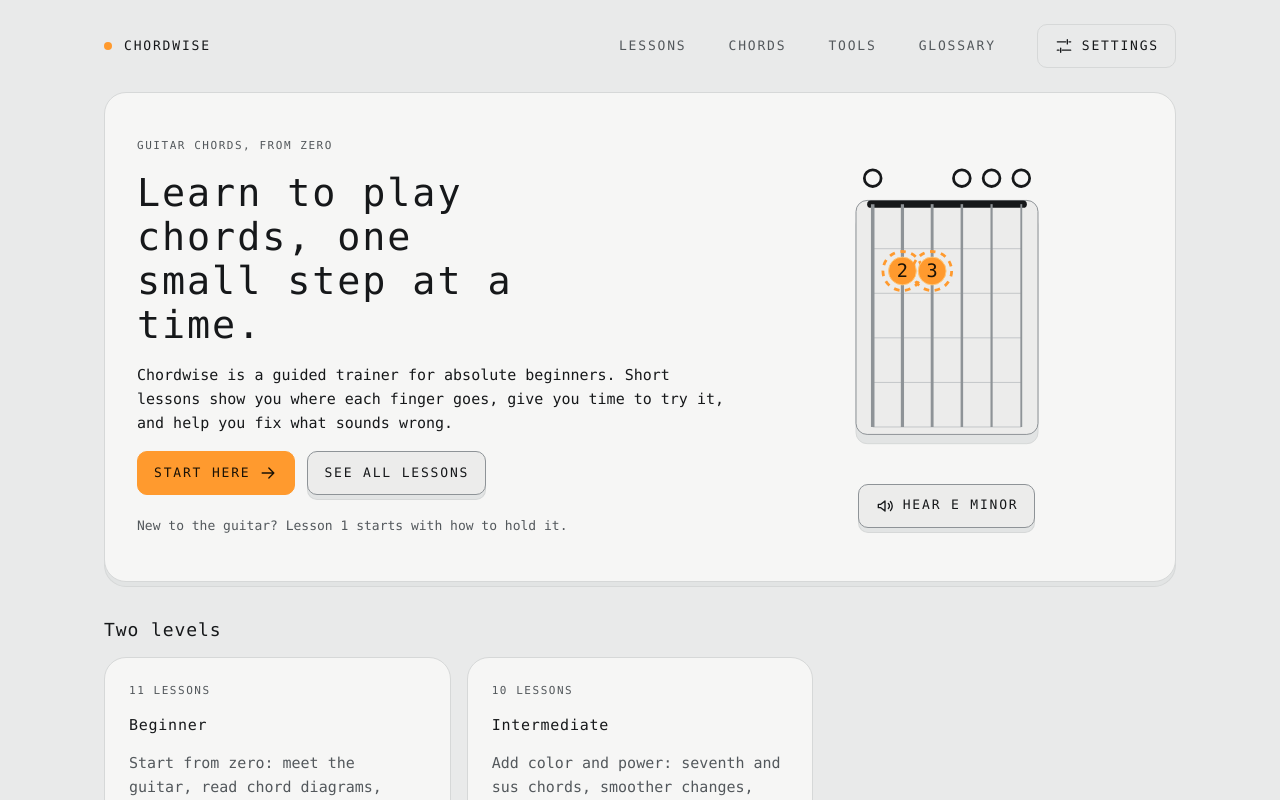
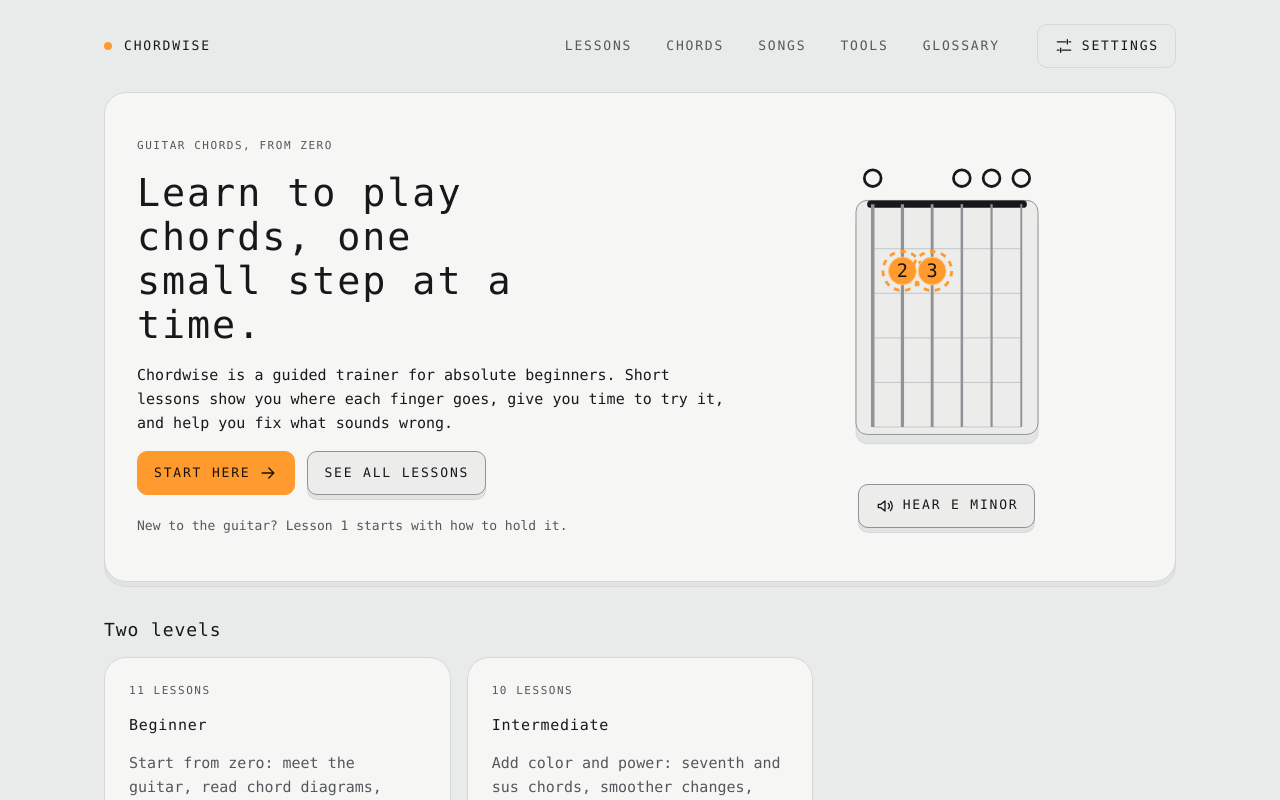
Before and after one commit to jacksonfdam/chordwise, a React (Vite) app: page / in a window 1280 px wide. Shown: the top 800 px of the page. Built offline with nearby package versions, Linux system fonts and the light colour scheme.

Commit message:
feat: add songs to the routes and navigation

```diff
--- a/src/components/Layout/Layout.module.css
+++ b/src/components/Layout/Layout.module.css
@@ -54,7 +54,7 @@
 
 .navList {
   display: grid;
-  grid-template-columns: repeat(4, 1fr);
+  grid-template-columns: repeat(5, minmax(0, 1fr));
   gap: var(--s1);
 }
 
@@ -67,7 +67,7 @@
   border-radius: var(--radius-sm);
   color: var(--ink);
   font-size: var(--text-xs);
-  letter-spacing: var(--track);
+  letter-spacing: var(--track-tight);
   text-decoration: none;
   text-transform: uppercase;
 }
@@ -128,7 +128,8 @@
   }
 
   .navLink {
-    padding: 0 var(--s4);
+    padding: 0 var(--s3);
     font-size: var(--text-sm);
+    letter-spacing: var(--track);
   }
 }
--- a/src/components/Layout/Layout.tsx
+++ b/src/components/Layout/Layout.tsx
@@ -6,6 +6,7 @@ import styles from "./Layout.module.css";
 const NAV_ITEMS = [
   { to: "/lessons", label: "Lessons" },
   { to: "/chords", label: "Chords" },
+  { to: "/songs", label: "Songs" },
   { to: "/tools", label: "Tools" },
   { to: "/glossary", label: "Glossary" },
 ] as const;
--- a/src/routes.tsx
+++ b/src/routes.tsx
@@ -6,6 +6,7 @@ const Home = lazy(() => import("./pages/Home"));
 const LessonList = lazy(() => import("./pages/LessonList"));
 const LessonPlayer = lazy(() => import("./pages/LessonPlayer"));
 const ChordLibrary = lazy(() => import("./pages/ChordLibrary"));
+const SongSheet = lazy(() => import("./pages/SongSheet"));
 const Tools = lazy(() => import("./pages/Tools"));
 const Glossary = lazy(() => import("./pages/Glossary"));
 const NotFound = lazy(() => import("./pages/NotFound"));
@@ -27,6 +28,7 @@ export const routes: RouteObject[] = [
       { path: "/lessons", element: <LessonList /> },
       { path: "/chords", element: <ChordLibrary /> },
       { path: "/chords/:chordId", element: <ChordLibrary /> },
+      { path: "/songs", element: <SongSheet /> },
       { path: "/tools", element: <Tools /> },
       { path: "/glossary", element: <Glossary /> },
       { path: "*", element: <NotFound /> },
```
